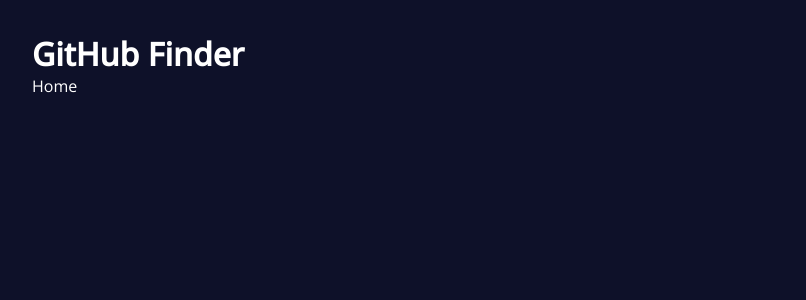
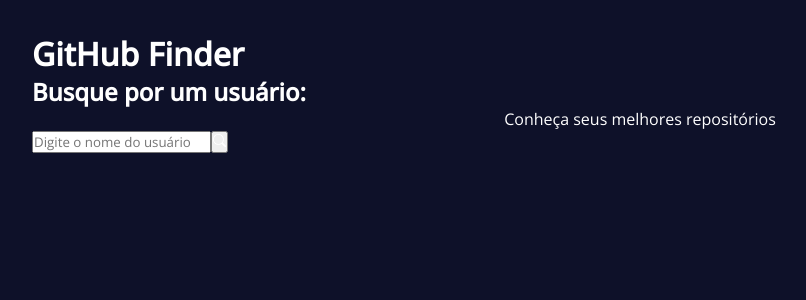
Before and after one commit to Lucassweb/api-github, a React (Vite) app: page / in a window 1280 px wide. Shown: the top 300 px of the page, without its empty margins (0-806 px from the left). Built offline with nearby package versions, Linux system fonts and the light colour scheme.

Commit message:
Criamos um components Search.tsx

```diff
--- a/src/App.tsx
+++ b/src/App.tsx
@@ -1,4 +1,4 @@
-import { Outlet } from 'react-router-dom'
+import { Outlet } from "react-router-dom";
 
 function App() {
   return (
@@ -6,7 +6,7 @@
       <h1>GitHub Finder</h1>
       <Outlet />
     </div>
-  )
+  );
 }
 
 export default App;
--- /dev/null
+++ b/src/components/Search.tsx
@@ -0,0 +1,17 @@
+import { BsSearch } from "react-icons/bs";
+const Search = () => {
+  return (
+    <div>
+      <h2>Busque por um usuário:</h2>
+      <p>Conheça seus melhores repositórios</p>
+      <div>
+        <input type="text" placeholder="Digite o nome do usuário" />
+        <button>
+          <BsSearch />
+        </button>
+      </div>
+    </div>
+  );
+};
+
+export default Search;
--- a/src/index.css
+++ b/src/index.css
@@ -2,8 +2,8 @@
   margin: 0;
   padding: 0;
   box-sizing: border-box;
-    font-family: 'Open Sans', sans-serif;
-    color: #FFF;
+  font-family: "Open Sans", sans-serif;
+  color: #fff;
 }
 
 body {
--- a/src/routes/Home.tsx
+++ b/src/routes/Home.tsx
@@ -1,8 +1,11 @@
+import Search from "../components/Search";
+
 const Home = () => {
-
-    return (
-        <div>Home</div>
-    )
-}
+  return (
+    <div>
+      <Search />
+    </div>
+  );
+};
 
 export default Home;
```
Also changed, not shown: src/main.tsx (+12 -12 lines), src/types/user.ts (+6 -6 lines). Lines whose indentation alone changed are shown as unchanged.
